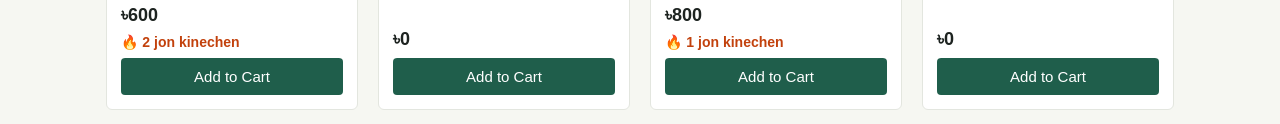
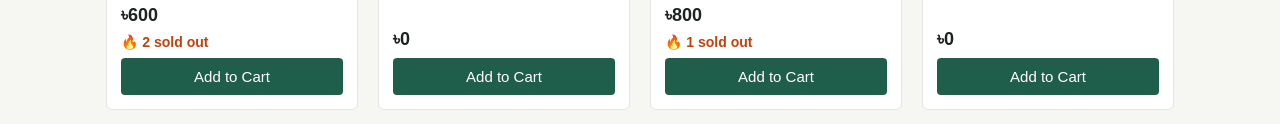
Before and after one commit to mrsshop/mrs-shop, a plain HTML site: page index.html in a window 1280 px wide. Shown: the part 450-574 px from the top of the page. Drawn offline with Linux system fonts and the light colour scheme.

Commit message:
Update index.html

```diff
--- a/index.html
+++ b/index.html
@@ -139,7 +139,7 @@ function imgTag(p) {
   return `<img src="${esc(p.image)}" alt="${esc(p.name)}" onerror="this.outerHTML='<div class=noimg>Photo nei</div>'">`;
 }
 function soldLine(p) {
-  return p.sold > 0 ? `<div class="sold">🔥 ${esc(p.sold)} jon kinechen</div>` : "";
+  return p.sold > 0 ? `<div class="sold">🔥 ${esc(p.sold)} sold out</div>` : "";
 }
 
 /* ---------- SHOP ---------- */
```
